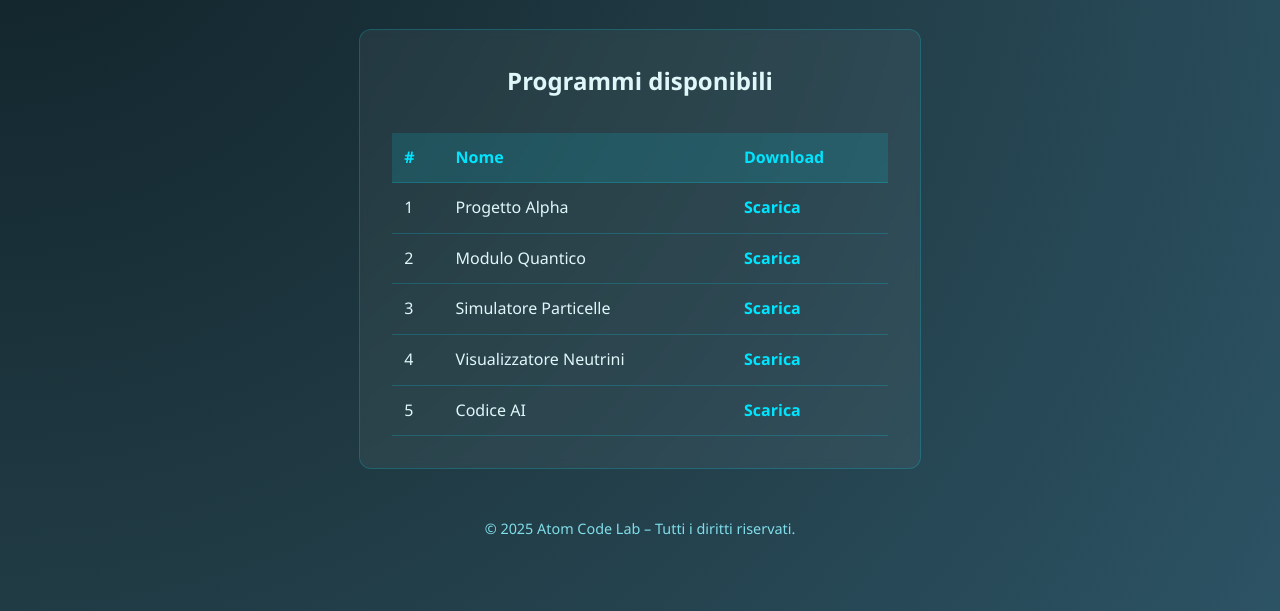
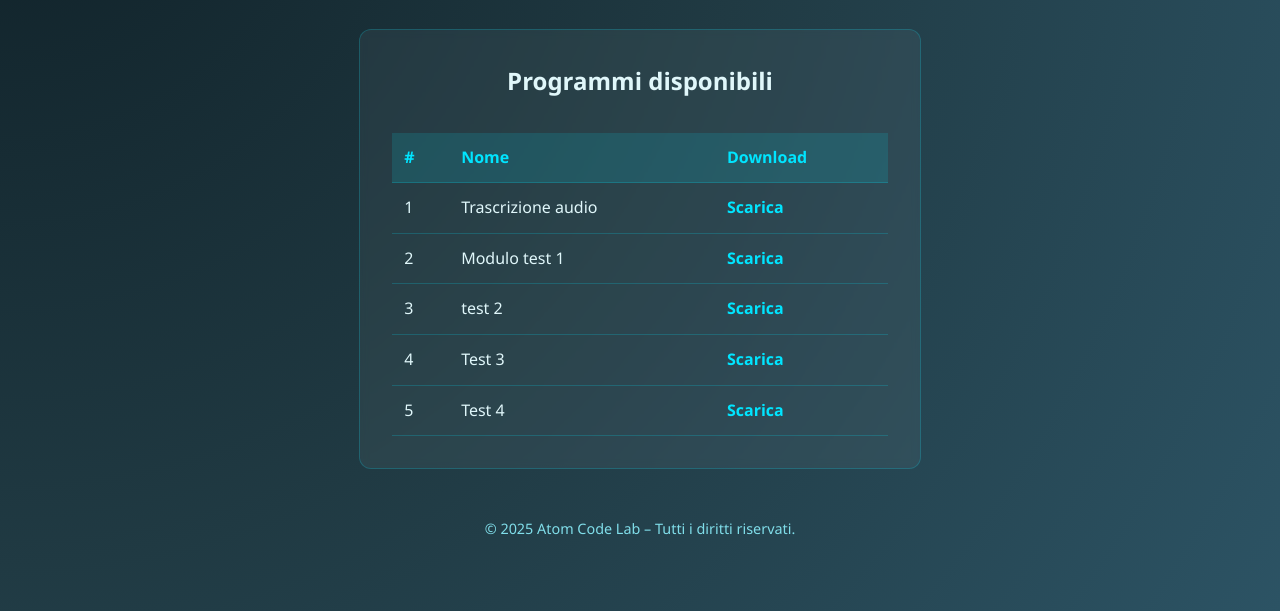
Before and after one commit to Atomjo/atom, a plain HTML site: page index.html in a window 1280 px wide. Shown: the part 189-800 px from the top of the page. Drawn offline with Linux system fonts and the light colour scheme.

Commit message:
Update index.html

```diff
--- a/index.html
+++ b/index.html
@@ -27,27 +27,27 @@
           <tbody>
             <tr>
               <td>1</td>
-              <td>Progetto Alpha</td>
+              <td>Trascrizione audio</td>
               <td><a href="progetto-alpha.zip" download>Scarica</a></td>
             </tr>
             <tr>
               <td>2</td>
-              <td>Modulo Quantico</td>
+              <td>Modulo test 1</td>
               <td><a href="Trascrizione.zip" download>Scarica</a></td>
             </tr>
             <tr>
               <td>3</td>
-              <td>Simulatore Particelle</td>
+              <td>test 2</td>
               <td><a href="work in progress 1.zip" download>Scarica</a></td>
             </tr>
             <tr>
               <td>4</td>
-              <td>Visualizzatore Neutrini</td>
+              <td>Test 3</td>
               <td><a href="work in progress 2.zip" download>Scarica</a></td>
             </tr>
             <tr>
               <td>5</td>
-              <td>Codice AI</td>
+              <td>Test 4</td>
               <td><a href="work in progress 3.zip" download>Scarica</a></td>
             </tr>
           </tbody>
```
